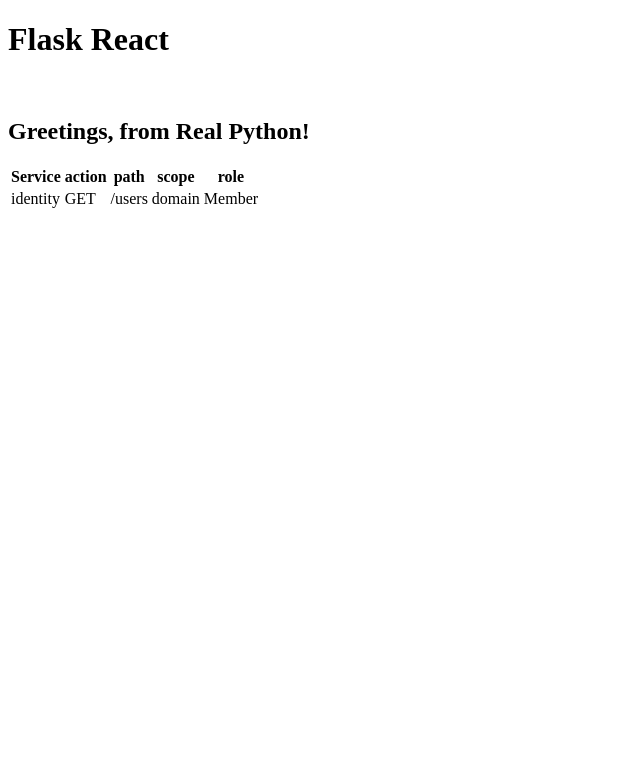
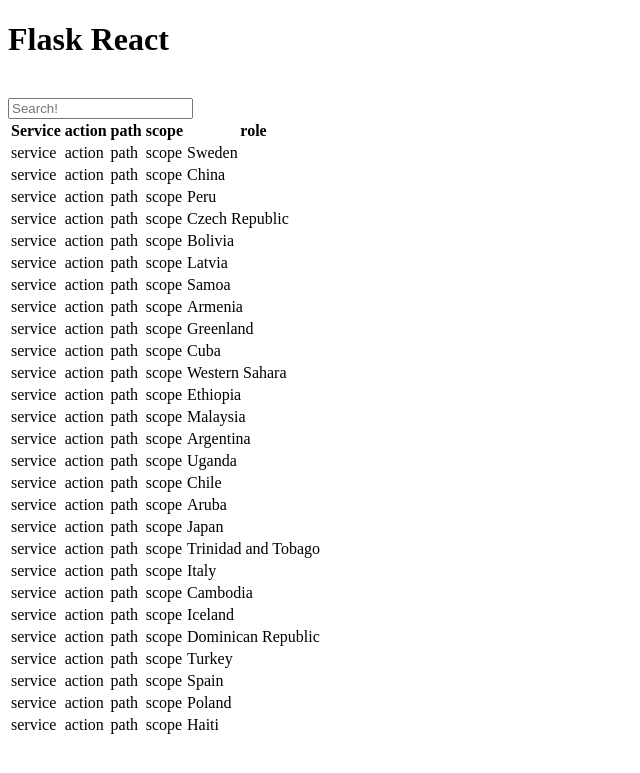
Before and after one commit to admiyo/posse, a Flask app: page /ui in a window 1280 px wide. Shown: the top 773 px of the page, without its empty margins (0-640 px from the left). Run offline with Flask 2, Linux system fonts and the light colour scheme.

Commit message:
dynamic search table structure

```diff
--- a/posse/templates/index.html
+++ b/posse/templates/index.html
@@ -10,30 +10,10 @@
     <div class="container">
       <h1>Flask React</h1>
       <br>
-      <div id="content"></div>
+      <div id="searchtool"></div>
     </div>
 
 
-    <div class="container">
-      <table>
-        <tr>
-          <th>Service</th>
-          <th>action</th>
-          <th>path</th>
-          <th>scope</th>
-          <th>role</th>
-        </tr>
-
-        <tr>
-          <td>identity</td>
-          <td>GET</td>
-          <td>/users</td>
-          <td>domain</td>
-          <td>Member</td>
-        </tr>
-
-      </table>
-    </div>
 
 
 
@@ -44,18 +24,86 @@
     <script src="/static/ajax/libs/react/0.13.3/JSXTransformer.js"></script>
     <script type="text/jsx">
 
-      /*** @jsx React.DOM */
+var DynamicSearch = React.createClass({
 
-      var realPython = React.createClass({
-        render: function() {
-          return (<h2>Greetings, from Real Python!</h2>);
-        }
+  // sets initial state
+  getInitialState: function(){
+    return { searchString: '' };
+  },
+
+  // sets state, triggers render method
+  handleChange: function(event){
+    // grab value form input box
+    this.setState({searchString:event.target.value});
+    console.log("scope updated!");
+  },
+
+  render: function() {
+
+    var countries = this.props.items;
+    var searchString = this.state.searchString.trim().toLowerCase();
+
+    // filter countries list by value from input box
+    if(searchString.length > 0){
+      countries = countries.filter(function(country){
+        return country.name.toLowerCase().match( searchString );
       });
+    }
 
-      ReactDOM.render(
-        React.createElement(realPython, null),
-        document.getElementById('content')
-      );
+    return (
+      <div>
+        <input type="text" value={this.state.searchString} onChange={this.handleChange} placeholder="Search!" />
+
+        <table>
+          <thead>
+            <tr>
+              <th>Service</th>
+              <th>action</th>
+              <th>path</th>
+              <th>scope</th>
+              <th>role</th>
+            </tr>
+          </thead>
+          <tbody>
+
+            { countries.map(function(country){
+            return <tr>
+              <td>service</td>
+              <td>action</td>
+              <td>path</td>
+              <td>scope</td>
+              <td>{country.name}</td>
+
+            </tr> }) }
+        </tbody>
+
+
+      </table>
+
+
+      </div>
+
+
+    )
+  }
+
+});
+
+// list of countries, defined with JavaScript object literals
+var countries = [
+  {"name": "Sweden"}, {"name": "China"}, {"name": "Peru"}, {"name": "Czech Republic"},
+  {"name": "Bolivia"}, {"name": "Latvia"}, {"name": "Samoa"}, {"name": "Armenia"},
+  {"name": "Greenland"}, {"name": "Cuba"}, {"name": "Western Sahara"}, {"name": "Ethiopia"},
+  {"name": "Malaysia"}, {"name": "Argentina"}, {"name": "Uganda"}, {"name": "Chile"},
+  {"name": "Aruba"}, {"name": "Japan"}, {"name": "Trinidad and Tobago"}, {"name": "Italy"},
+  {"name": "Cambodia"}, {"name": "Iceland"}, {"name": "Dominican Republic"}, {"name": "Turkey"},
+  {"name": "Spain"}, {"name": "Poland"}, {"name": "Haiti"}
+];
+
+ReactDOM.render(
+  <DynamicSearch items={ countries } />,
+  document.getElementById('searchtool')
+);
 
     </script>
   </body>
```
